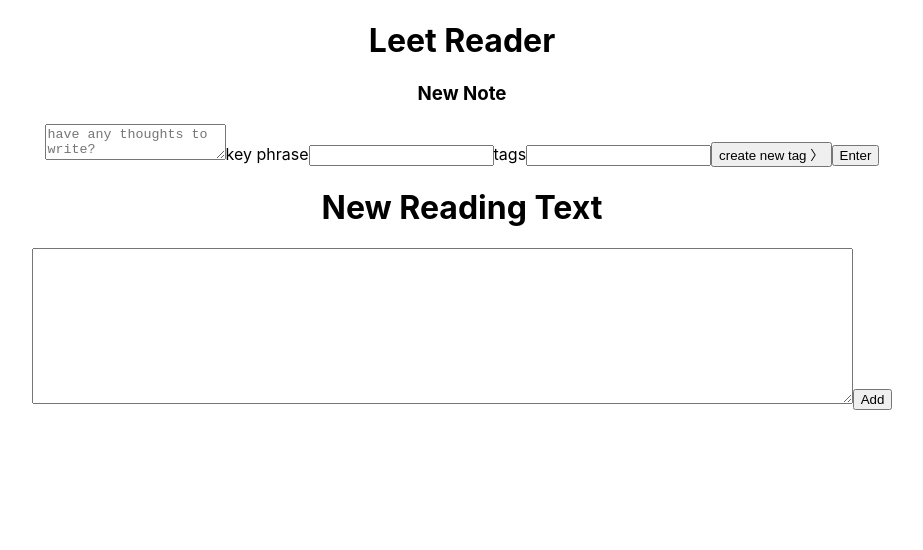
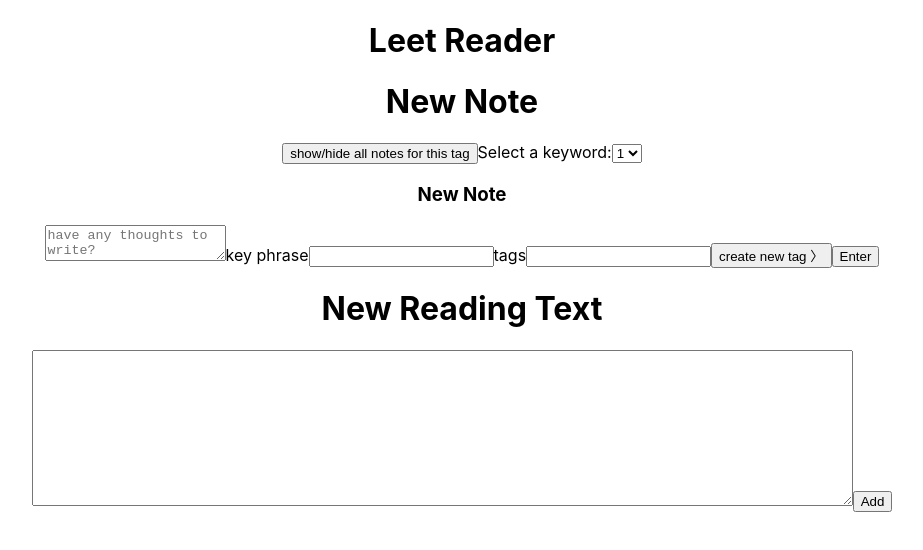
Before and after one commit to Education-Sensation/Leet-Annotation, a React (Create React App) app: page / in a window 1280 px wide. Shown: the top 550 px of the page, without its empty margins (178-1101 px from the left). Built offline with nearby package versions, Linux system fonts and the light colour scheme.

Commit message:
restore NoteDisplayUI render in App

```diff
--- a/src/App.js
+++ b/src/App.js
@@ -8,6 +8,7 @@ function App() {
   return (
     <div className="App">
       <h1>Leet Reader</h1>
+      <NoteDisplayUI />
       <AddNoteForm />
       <AddReadingTextForm />
     </div>
```
